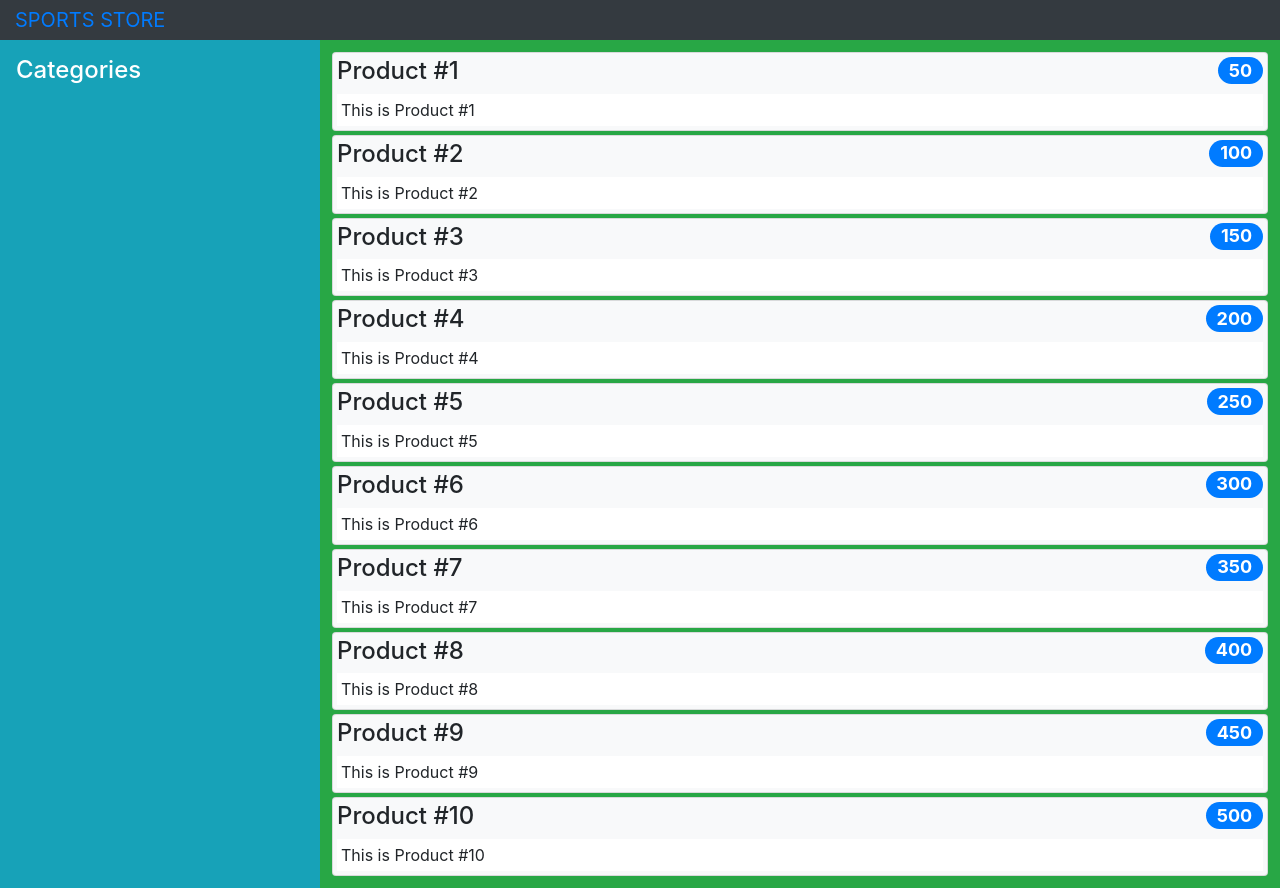
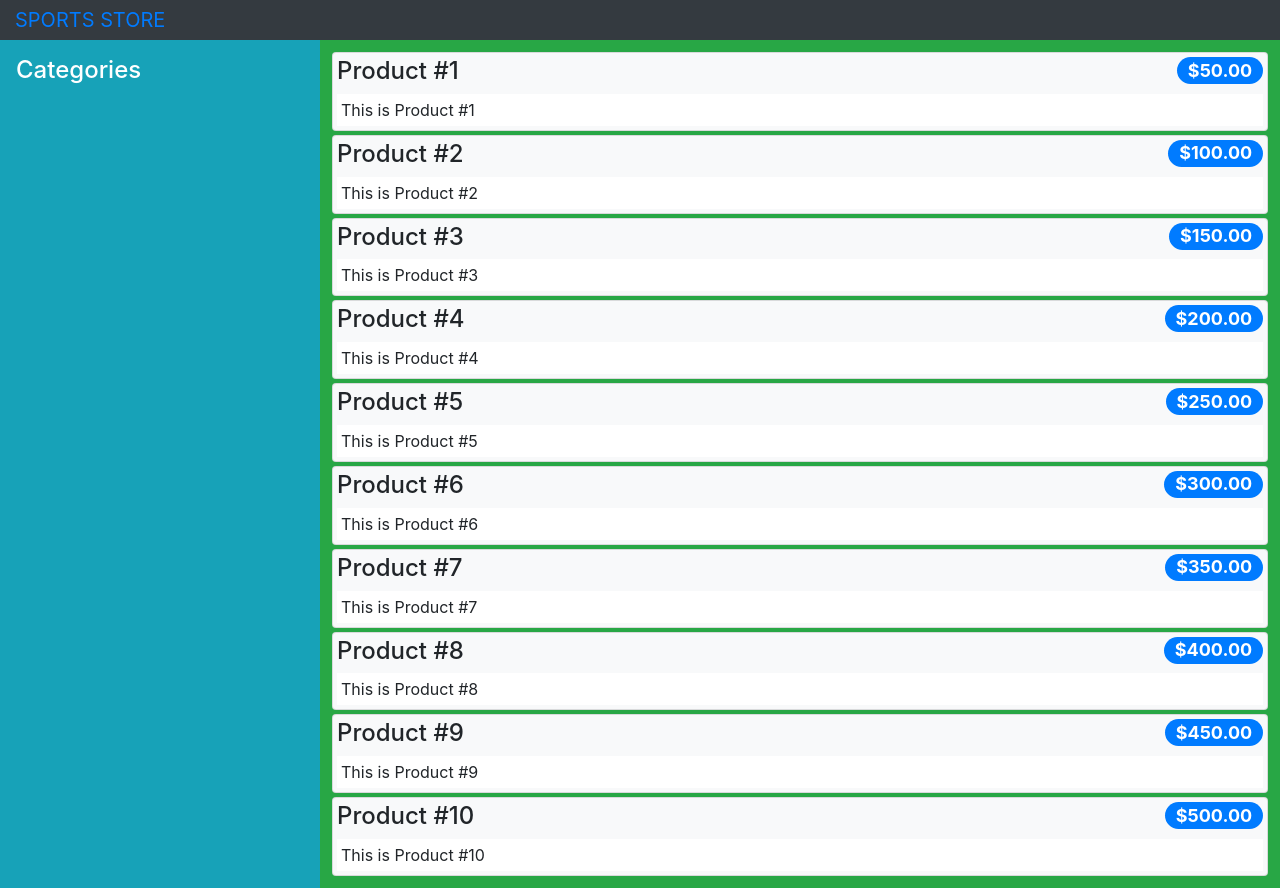
Before and after one commit to bkjonathan/sportsstore, a Vue app: page / in a window 1280 px wide. Built offline with nearby package versions, Linux system fonts and the light colour scheme.

Commit message:
Filtering the Price Data

```diff
--- a/src/components/ProductList.vue
+++ b/src/components/ProductList.vue
@@ -4,7 +4,7 @@
       <h4>
         {{ p.name }}
         <span class="badge badge-pill badge-primary float-right">
-          {{ p.price }}
+          {{ p.price | currency }}
         </span>
       </h4>
       <div class="card-text bg-white p-1">{{ p.description }}</div>
@@ -18,6 +18,14 @@ export default {
   name: "ProductList",
   computed: {
     ...mapState(["products"])
+  },
+  filters: {
+    currency(value) {
+      return new Intl.NumberFormat("en-US", {
+        style: "currency",
+        currency: "USD"
+      }).format(value);
+    }
   }
 };
 </script>
```
